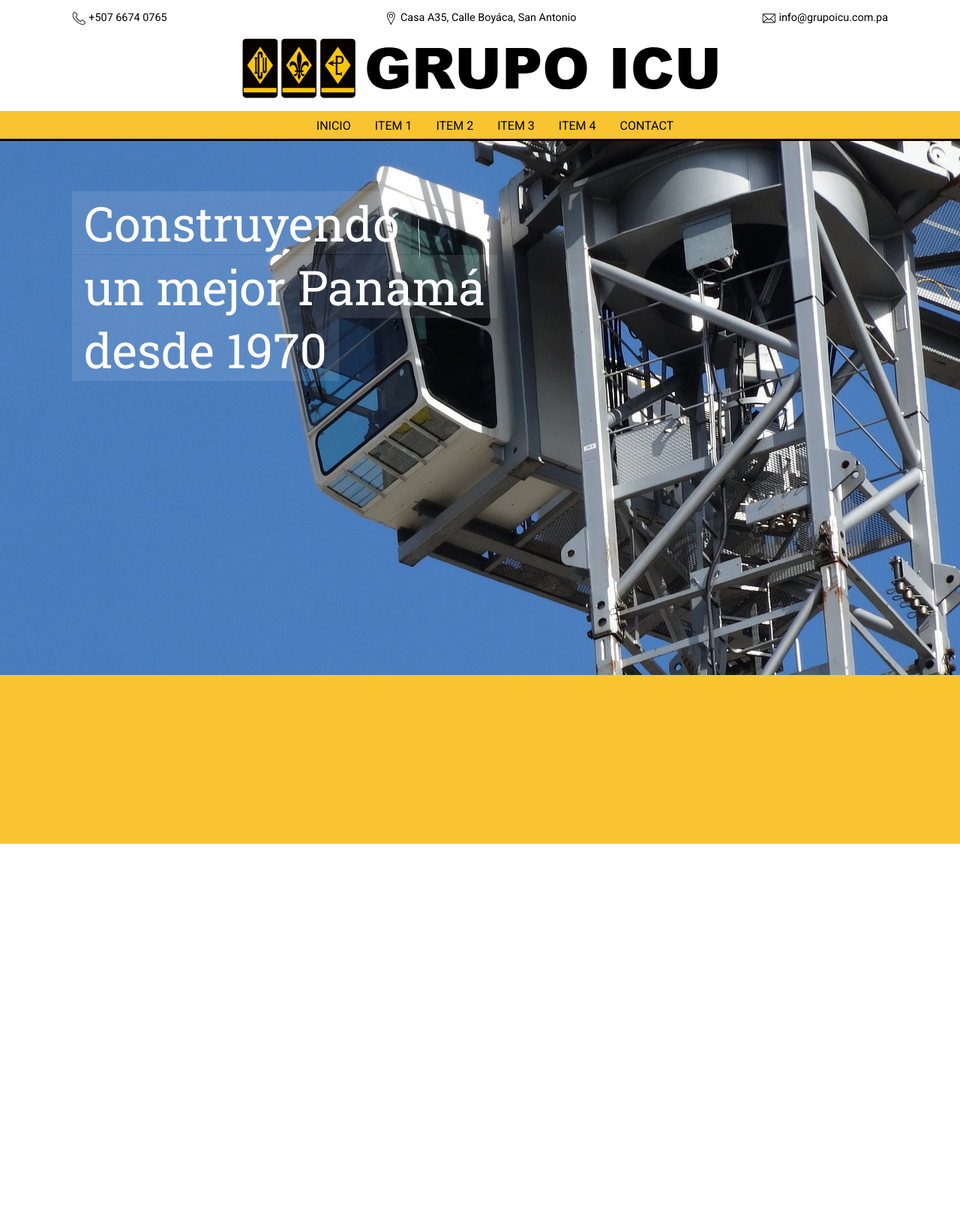
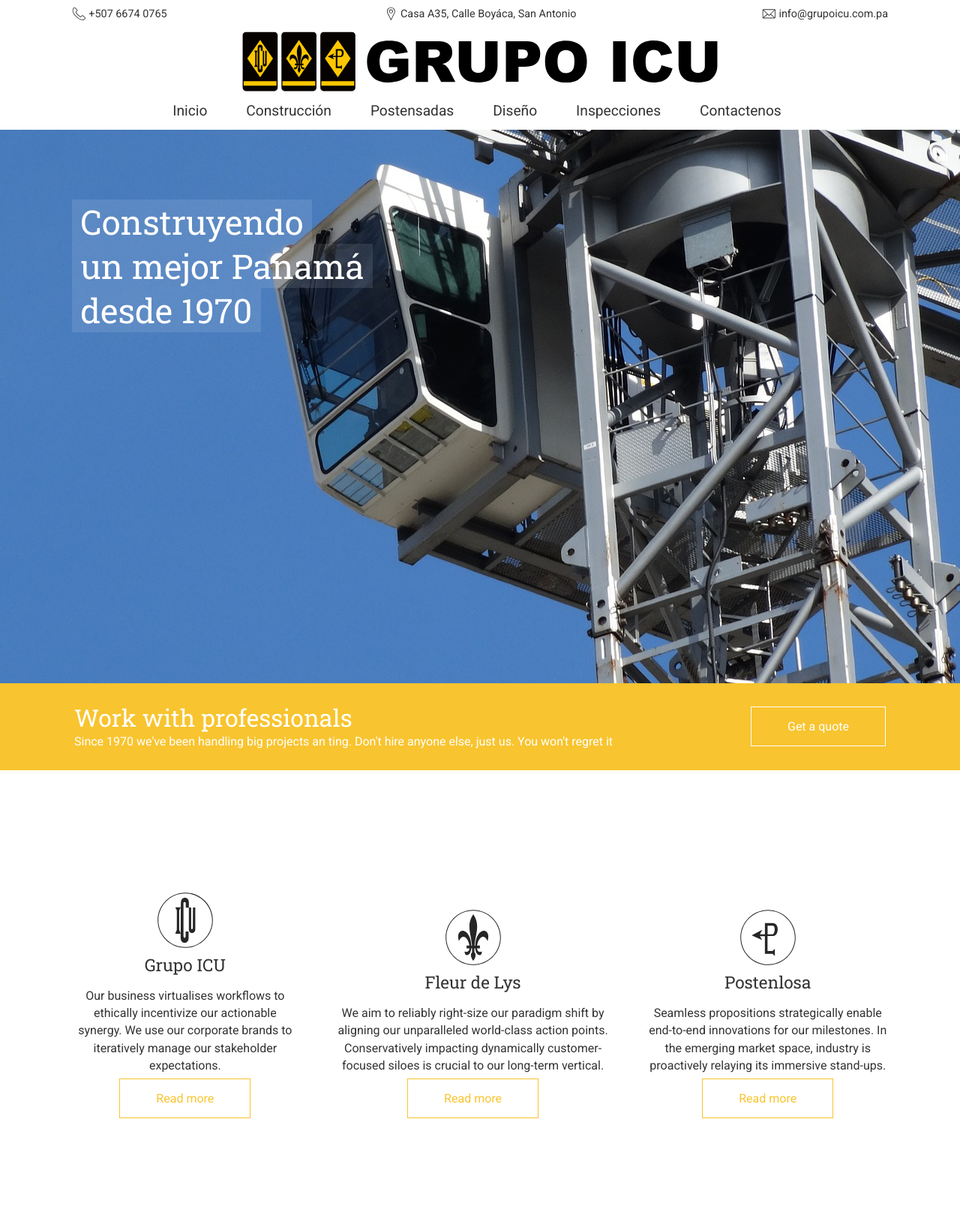
Before and after one commit to codestub/grupoicu.com.pa, a Jekyll site: the page built from _pages/index.html, in a window 1280 px wide. Shown: the whole page at 75% size. Built offline with Jekyll 4.4.1, drawn with Linux system fonts in a browser that asks for light colours; before the commit the page ends 1125 px from its top, so only the background shows below that.

Commit message:
Huge CSS changes

```diff
--- /dev/null
+++ b/_includes/companies.html
@@ -0,0 +1,77 @@
+<section class="companies-section">
+  <div class="companies-container page-width">
+
+    <div id="element1">
+      <svg class="company-icon" xmlns="http://www.w3.org/2000/svg" viewBox="0 0 250 250">
+        <g fill="#252625">
+          <g fill-rule="evenodd" clip-rule="evenodd">
+            <path d="M157.1 72.2h9.7v92.1c-.3 18.8-26.9 18.2-26.7-.6V72.2h9.5v87.4c0 3.9 7.1 3.7 7.1 0l.4-87.4z"/>
+            <path d="M107 50c0-25.1 33.1-25.5 33.1 0v22.3h-13V53.1c0-5.1-9.5-5.5-9.5 0v136.3c0 12.4 9.3 12.8 9.1 0v-17.3h12.2v28.8c0 24-32.7 24.4-32.7 0 0-.1 0-150.9.8-150.9z"/>
+            <path d="M83.4 71.1l6.7 13.5-.2 80.3-6.7 16.4h23l-6.5-16.2V84.5l6.9-13.4"/>
+          </g>
+          <path d="M125 240c-63.4 0-115-51.6-115-115S61.6 10 125 10s115 51.6 115 115-51.6 115-115 115zm0-226.9C63.3 13.1 13.1 63.3 13.1 125S63.3 236.9 125 236.9 236.9 186.7 236.9 125 186.7 13.1 125 13.1z"/>
+        </g>
+        <g fill="#252625">
+          <path fill-rule="evenodd" clip-rule="evenodd" d="M573.9 149.6c18.7-37.4 40.3-6.6 43.8 19.3h-11.8v11.4H618c-1.2 10.8-7.3 17.8-20.4 13.4.6 11.1 4.7 15.5 9.5 14.9 10.4-1.2 16.8-11.6 18.2-28.3h3.7c.1 5.6 0 11.4-.5 17.5-9.4 7.3-2.4 24.9 5.2 33.9 7.6-8.9 14.6-26.6 5.2-33.9-.5-6.1-.6-11.9-.5-17.5h3.7c1.5 16.7 7.9 27.1 18.2 28.3 4.8.6 8.9-3.9 9.5-14.9-13.1 4.5-19.2-2.6-20.4-13.4h12.1v-11.4h-11.8c3.5-25.9 25.1-56.7 43.8-19.3 9.8-32.8-6.5-45.3-20.5-42-14.4 3.4-26.6 23.6-29.9 47.6-.7 4.9-1.1 9.5-1.2 13.8H639c3.9-51.6 25.3-84.6-5.2-130.6-30.5 45.9-9.1 79-5.2 130.6h-2.9c-.2-4.3-.6-8.9-1.2-13.8-3.3-24-15.5-44.1-29.9-47.6-14.2-3.3-30.6 9.2-20.7 42z"/>
+          <path d="M633.6 250c-63.4 0-115-51.6-115-115s51.6-115 115-115 115 51.6 115 115-51.6 115-115 115zm0-226.9c-61.7 0-111.9 50.2-111.9 111.9s50.2 111.9 111.9 111.9S745.5 196.7 745.5 135 695.3 23.1 633.6 23.1z"/>
+        </g>
+        <g fill="#252625">
+          <path fill-rule="evenodd" clip-rule="evenodd" d="M872.1 74.8H903c10 0 16.1 6.8 18.7 15.6 1 3.4 1.5 7.1 1.4 10.8 0 3.7-.6 7.4-1.6 10.9-2.8 9.5-9.1 17-18.6 17h-22.2v62.5h20.9l5.7-5.7 3.8-3.8V212.4l-3.8-3.8-5.8-5.8h-31.8v-73.5H849l6.2 10.7 3.5 6-6.3-2.9-33.5-15.4-4.2-1.9 4.1-2.1 33.7-17.3 6.4-3.3-3.4 6.3-6.5 12.1h21V74.8h2.1zm9 10.8v36.1l20.8-.2c1.9 0 3.9-2.2 5.6-5.5 2-3.9 3.3-9 3.3-13.9v-.1c0-4.6-.6-8.9-2.2-12-1.4-2.7-3.5-4.4-6.6-4.4h-20.9z"/>
+          <path d="M882.8 250c-63.4 0-115-51.6-115-115s51.6-115 115-115 115 51.6 115 115-51.6 115-115 115zm0-226.9c-61.7 0-111.9 50.2-111.9 111.9s50.2 111.9 111.9 111.9S994.7 196.7 994.7 135 944.5 23.1 882.8 23.1z"/>
+        </g>
+      </svg>
+      <h4>Grupo ICU</h4>
+      <p>Our business virtualises workflows to ethically incentivize our actionable synergy. We use our corporate brands to iteratively manage our stakeholder expectations.</p>
+      <a href="{{ site.baseurl }}contact">Read more</a>
+    </div>
+
+    <div id="element2">
+      <svg class="company-icon" xmlns="http://www.w3.org/2000/svg" viewBox="0 0 250 250">
+        <g fill="#252625">
+          <g fill-rule="evenodd" clip-rule="evenodd">
+            <path d="M418.7 72.2h9.7v92.1c-.3 18.8-26.9 18.2-26.7-.6V72.2h9.5v87.4c0 3.9 7.1 3.7 7.1 0l.4-87.4z"/>
+            <path d="M368.7 50c0-25.1 33.1-25.5 33.1 0v22.3h-13V53.1c0-5.1-9.5-5.5-9.5 0v136.3c0 12.4 9.3 12.8 9.1 0v-17.3h12.2v28.8c0 24-32.7 24.4-32.7 0 0-.1 0-150.9.8-150.9z"/>
+            <path d="M345.1 71.1l6.7 13.5-.2 80.3-6.7 16.4h23l-6.5-16.2V84.5l6.9-13.4"/>
+          </g>
+          <path d="M386.7 240c-63.4 0-115-51.6-115-115s51.6-115 115-115 115 51.6 115 115-51.6 115-115 115zm0-226.9C325 13.1 274.8 63.3 274.8 125S325 236.9 386.7 236.9 498.6 186.7 498.6 125 448.4 13.1 386.7 13.1z"/>
+        </g>
+        <g fill="#252625">
+          <path fill-rule="evenodd" clip-rule="evenodd" d="M65.2 139.6c18.7-37.4 40.3-6.6 43.8 19.3H97.2v11.4h12.1c-1.2 10.8-7.3 17.8-20.4 13.4.6 11.1 4.7 15.5 9.5 14.9 10.4-1.2 16.8-11.6 18.2-28.3h3.7c.1 5.6 0 11.4-.5 17.5-9.4 7.3-2.4 24.9 5.2 33.9 7.6-8.9 14.6-26.6 5.2-33.9-.5-6.1-.6-11.9-.5-17.5h3.7c1.5 16.7 7.9 27.1 18.2 28.3 4.8.6 8.9-3.9 9.5-14.9-13.1 4.5-19.2-2.6-20.4-13.4h12.1v-11.4H141c3.5-25.9 25.1-56.7 43.8-19.3 9.8-32.8-6.5-45.3-20.5-42-14.4 3.4-26.6 23.6-29.9 47.6-.7 4.9-1.1 9.5-1.2 13.8h-2.9c3.9-51.6 25.3-84.6-5.2-130.6-30.5 45.9-9.1 79-5.2 130.6H117c-.2-4.3-.6-8.9-1.2-13.8-3.3-24-15.5-44.1-29.9-47.6-14.2-3.3-30.5 9.2-20.7 42z"/>
+          <path d="M125 240c-63.4 0-115-51.6-115-115S61.6 10 125 10s115 51.6 115 115-51.6 115-115 115zm0-226.9C63.3 13.1 13.1 63.3 13.1 125S63.3 236.9 125 236.9 236.9 186.7 236.9 125 186.7 13.1 125 13.1z"/>
+        </g>
+        <g fill="#252625">
+          <path fill-rule="evenodd" clip-rule="evenodd" d="M872.1 74.8H903c10 0 16.1 6.8 18.7 15.6 1 3.4 1.5 7.1 1.4 10.8 0 3.7-.6 7.4-1.6 10.9-2.8 9.5-9.1 17-18.6 17h-22.2v62.5h20.9l5.7-5.7 3.8-3.8V212.4l-3.8-3.8-5.8-5.8h-31.8v-73.5H849l6.2 10.7 3.5 6-6.3-2.9-33.5-15.4-4.2-1.9 4.1-2.1 33.7-17.3 6.4-3.3-3.4 6.3-6.5 12.1h21V74.8h2.1zm9 10.8v36.1l20.8-.2c1.9 0 3.9-2.2 5.6-5.5 2-3.9 3.3-9 3.3-13.9v-.1c0-4.6-.6-8.9-2.2-12-1.4-2.7-3.5-4.4-6.6-4.4h-20.9z"/>
+          <path d="M882.8 250c-63.4 0-115-51.6-115-115s51.6-115 115-115 115 51.6 115 115-51.6 115-115 115zm0-226.9c-61.7 0-111.9 50.2-111.9 111.9s50.2 111.9 111.9 111.9S994.7 196.7 994.7 135 944.5 23.1 882.8 23.1z"/>
+        </g>
+      </svg>
+      <h4>Fleur de Lys</h4>
+      <p>We aim to reliably right-size our paradigm shift by  aligning our unparalleled world-class action points. Conservatively impacting dynamically customer-focused siloes is crucial to our long-term vertical.</p>
+      <a href="{{ site.baseurl }}contact">Read more</a>
+    </div>
+
+    <div id="element3">
+      <svg class="company-icon" xmlns="http://www.w3.org/2000/svg" viewBox="0 0 250 250">
+        <g fill="#252625">
+          <g fill-rule="evenodd" clip-rule="evenodd">
+            <path d="M418.7 72.2h9.7v92.1c-.3 18.8-26.9 18.2-26.7-.6V72.2h9.5v87.4c0 3.9 7.1 3.7 7.1 0l.4-87.4z"/>
+            <path d="M368.7 50c0-25.1 33.1-25.5 33.1 0v22.3h-13V53.1c0-5.1-9.5-5.5-9.5 0v136.3c0 12.4 9.3 12.8 9.1 0v-17.3h12.2v28.8c0 24-32.7 24.4-32.7 0 0-.1 0-150.9.8-150.9z"/>
+            <path d="M345.1 71.1l6.7 13.5-.2 80.3-6.7 16.4h23l-6.5-16.2V84.5l6.9-13.4"/>
+          </g>
+          <path d="M386.7 240c-63.4 0-115-51.6-115-115s51.6-115 115-115 115 51.6 115 115-51.6 115-115 115zm0-226.9C325 13.1 274.8 63.3 274.8 125S325 236.9 386.7 236.9 498.6 186.7 498.6 125 448.4 13.1 386.7 13.1z"/>
+        </g>
+        <g fill="#252625">
+          <path fill-rule="evenodd" clip-rule="evenodd" d="M519.7-80.4c18.7-37.4 40.3-6.6 43.8 19.3h-11.8v11.4h12.1c-1.2 10.8-7.3 17.8-20.4 13.4.6 11.1 4.7 15.5 9.5 14.9 10.4-1.2 16.8-11.6 18.2-28.3h3.7c.1 5.6 0 11.4-.5 17.5-9.4 7.3-2.4 24.9 5.2 33.9 7.6-8.9 14.6-26.6 5.2-33.9-.5-6.1-.6-11.9-.5-17.5h3.7c1.5 16.7 7.9 27.1 18.2 28.3 4.8.6 8.9-3.9 9.5-14.9-13.1 4.5-19.2-2.6-20.4-13.4h12.1v-11.4h-11.8c3.5-25.9 25.1-56.7 43.8-19.3 9.8-32.8-6.5-45.3-20.5-42-14.4 3.4-26.6 23.6-29.9 47.6-.7 4.9-1.1 9.5-1.2 13.8h-2.9c3.9-51.6 25.3-84.6-5.2-130.6-30.5 45.9-9.1 79-5.2 130.6h-2.9c-.2-4.3-.6-8.9-1.2-13.8-3.3-24-15.5-44.1-29.9-47.6-14.2-3.3-30.5 9.2-20.7 42z"/>
+          <path d="M579.5 20c-63.4 0-115-51.6-115-115s51.6-115 115-115 115 51.6 115 115-51.6 115-115 115zm0-226.9c-61.7 0-111.9 50.2-111.9 111.9S517.8 16.9 579.5 16.9 691.4-33.3 691.4-95s-50.2-111.9-111.9-111.9z"/>
+        </g>
+        <g fill="#252625">
+          <path fill-rule="evenodd" clip-rule="evenodd" d="M114.4 64.8h30.9c10 0 16.1 6.8 18.7 15.6 1 3.4 1.5 7.1 1.4 10.8 0 3.7-.6 7.4-1.6 10.9-2.8 9.5-9.1 17-18.6 17H123v62.5h21l5.7-5.7 3.8-3.8V202.4l-3.8-3.8-5.8-5.8h-31.8v-73.5H91.2l6.2 10.7 3.5 6-6.3-2.9-33.5-15.4-4.2-1.9 4.1-2.1 33.7-17.3 6.4-3.3-3.4 6.3-6.5 12.1h21V64.8h2.2zm8.9 10.8v36.1l20.8-.2c1.9 0 3.9-2.2 5.6-5.5 2-3.9 3.3-9 3.3-13.9V92c0-4.6-.6-8.9-2.2-12-1.4-2.7-3.5-4.4-6.6-4.4h-20.9z"/>
+          <path d="M125 240c-63.4 0-115-51.6-115-115S61.6 10 125 10s115 51.6 115 115-51.6 115-115 115zm0-226.9C63.3 13.1 13.1 63.3 13.1 125S63.3 236.9 125 236.9 236.9 186.7 236.9 125 186.7 13.1 125 13.1z"/>
+        </g>
+      </svg>
+      <h4>Postenlosa</h4>
+      <p>Seamless propositions strategically enable end-to-end innovations for our milestones. In the emerging market space, industry is proactively relaying its immersive stand-ups.</p>
+      <a href="{{ site.baseurl }}contact">Read more</a>
+    </div>
+
+  </div>
+</section>
--- a/_includes/head.html
+++ b/_includes/head.html
@@ -16,11 +16,11 @@
     {% endif %}
   </title>
 
+  <link href='https://fonts.googleapis.com/css?family=Roboto|Roboto+Slab' rel='stylesheet' type='text/css'>
+
   <link href="{{ site.baseurl }}style.css" type="text/css" rel="stylesheet">
 
   <link rel="shortcut icon" href="/assets/favicon.png">
-
-  <link href='https://fonts.googleapis.com/css?family=Roboto|Roboto+Slab' rel='stylesheet' type='text/css'>
 
   <script src="/js/jquery-3.1.0.min.js"></script>
 
--- a/_includes/nav.html
+++ b/_includes/nav.html
@@ -1,10 +1,18 @@
 <nav class="navigation">
   <ul>
-    <li id="{% if page.url == '/' %}current{% endif %}"><a href="{{ site.baseurl }}">Inicio</a></li>
-    <li id="{% if page.url contains 'item1' %}current{% endif %}"><a href="{{ site.baseurl }}item1">Item 1</a></li>
-    <li id="{% if page.url contains 'item2' %}current{% endif %}"><a href="{{ site.baseurl }}item2">Item 2</a></li>
-    <li id="{% if page.url contains 'item3' %}current{% endif %}"><a href="{{ site.baseurl }}item3">Item 3</a></li>
-    <li id="{% if page.url contains 'item4' %}current{% endif %}"><a href="{{ site.baseurl }}item4">Item 4</a></li>
-    <li id="{% if page.url contains 'contact' %}current{% endif %}"><a href="{{ site.baseurl }}contact">Contact</a></li>
+    <li><a href="{{ site.baseurl }}">Inicio</a></li>
+    <li><a href="{{ site.baseurl }}item1">Construcción</a></li>
+    <li><a href="{{ site.baseurl }}item2">Postensadas</a></li>
+    <li><a href="{{ site.baseurl }}item3">Diseño</a></li>
+    <li><a href="{{ site.baseurl }}item4">Inspecciones</a></li>
+    <li><a href="{{ site.baseurl }}contact">Contactenos</a></li>
   </ul>
 </nav>
+
+<script>
+    $('nav a').each(function() {
+      if ($(this).attr("href") == window.location.pathname) {
+        $(this).parent().attr("id", "current");
+      }
+    });
+</script>
--- /dev/null
+++ b/_includes/quotation.html
@@ -0,0 +1,11 @@
+<section class="quotation">
+  <table class="page-width">
+    <td>
+      <h3>Work with professionals</h3>
+      <p>Since 1970 we've been handling big projects an ting. Don't hire anyone else, just us. You won't regret it</p>
+    </td>
+    <td>
+      <a href="{{ site.baseurl }}contact">Get a quote</a>
+    </td>
+  </table>
+</section>
--- a/_pages/index.html
+++ b/_pages/index.html
@@ -4,28 +4,18 @@
 ---
 
 
-<div class="slider">
+<div class="banner">
 
-  <h1 class="page-width"><span> Construyendo <br /> un mejor Panamá <br /> desde 1970 </span></h1>
+  <h2 class="page-width"><span> Construyendo <br /> un mejor Panamá <br /> desde 1970 </span></h2>
 
 </div>
 
-<section class="quotation">
+{% include quotation.html %}
 
-</section>
-
-
-
+{% include companies.html %}
 
 <script>
-
   $(function() {
-
-    /* Make the slider image fit the page perfectly */
-    $(".slider").css("height", $(window).height() - $(".header-area").height());
-
-    /* Make the quotation bar occupy a quarter of the screen */
-    $(".quotation").css("height", $(window).height() / 4);
+    $(".banner").css("height", $(window).height() - $(".header-area").height());
   });
-
 </script>
--- a/_sass/slider.scss
+++ b/_sass/banner.scss
@@ -1,12 +1,11 @@
-.slider {
+.banner {
   background-image: url('/assets/example.jpg');
   background-repeat: no-repeat;
   background-position: center;
-  h1 {
+  h2 {
     display: table;
-    padding: 1em;
-    color: #fff;
-
+    padding-top: 2em;
+    color: $offwhite;
     white-space: pre-wrap;
     span {
       background: rgba(255, 255, 255, .1);
--- /dev/null
+++ b/_sass/companies.scss
@@ -0,0 +1,39 @@
+.companies-section {
+  padding-top: 10em;
+  padding-bottom: 10em;
+}
+
+.company-icon {
+  height: 5em;
+}
+
+.companies-container {
+  display: -webkit-box;
+  display: -moz-box;
+  display: -ms-flexbox;
+  display: -webkit-flex;
+  display: flex;
+}
+
+#element1, #element2, #element3 {
+  text-align: center;
+  flex-direction: column;
+  align-self: flex-end;
+  h4 {
+    margin-top: 0;
+  }
+  a {
+    padding: 1em 3em;
+    border: 0.1em solid $primary;
+    text-decoration: none;
+    color: $primary;
+    &:hover {
+      background-color: $primary;
+      color: $offwhite;
+    }
+  }
+}
+
+#element1, #element2 {
+  padding-right: 3em;
+}
--- /dev/null
+++ b/_sass/contact-details.scss
@@ -0,0 +1,29 @@
+.contact-details {
+  list-style: none;
+  padding: 0.6em 0 0.8em 0;
+  width: $page-width;
+  margin: auto;
+  font-size: 0.9em;
+
+  svg {
+    fill: $secondary;
+    height: 1.3em;
+    vertical-align: middle;
+  }
+
+  li {
+    display: inline-block;
+    width: 33%;
+    float: left;
+    color: $secondary;
+    &:nth-child(1) {
+      text-align: left;
+    }
+    &:nth-child(2) {
+      text-align: center;
+    }
+    &:nth-child(3) {
+      text-align: right;
+    }
+  }
+}
--- a/_sass/elements.scss
+++ /dev/null
@@ -1,3 +0,0 @@
-.quotation {
-  background-color: $primary;
-}
--- a/_sass/header.scss
+++ /dev/null
@@ -1,69 +0,0 @@
-.contact-details {
-  list-style: none;
-  padding: 1em 0 1em 0;
-  width: $page-width;
-  margin: auto;
-  font-size: 0.9em;
-
-  svg {
-    fill: $secondary;
-    height: 1.3em;
-    vertical-align: middle;
-  }
-
-  li {
-    display: inline-block;
-    width: 33%;
-    float: left;
-    color: $secondary;
-    &:nth-child(1) {
-      text-align: left;
-    }
-    &:nth-child(2) {
-      text-align: center;
-    }
-    &:nth-child(3) {
-      text-align: right;
-    }
-  }
-}
-
-.logo {
-  width: 40em;
-  display: block;
-  margin: auto;
-  padding-bottom: 1em;
-}
-
-.navigation {
-  background-color: $primary;
-  border-bottom: $secondary $nav-height/10 solid;
-  height: $nav-height;
-  ul {
-    text-align: center;
-    margin: 0 auto;
-    width: -webkit-fit-content;
-       width: -moz-fit-content;
-            width: fit-content;
-    li {
-      display: inline-block;
-      text-transform: uppercase;
-      text-align: center;
-      color: $secondary;
-      float: left;
-      padding: 0.5em 1em;
-      &:hover {
-        background-color: $secondary;
-        color: $primary;
-      }
-      a {
-        text-decoration: none;
-        color: inherit;
-      }
-    }
-  }
-}
-
-#current {
-  background-color: $secondary;
-}
--- /dev/null
+++ b/_sass/logo.scss
@@ -0,0 +1,5 @@
+.logo {
+  width: 40em;
+  display: block;
+  margin: auto;
+}
--- a/_sass/misc.scss
+++ b/_sass/misc.scss
@@ -13,6 +13,8 @@
 
   -webkit-flex-flow: row wrap;
   justify-content: space-between;
+  -webkit-align-content: center;
+   align-content: center;
 }
 
 .page-width {
--- /dev/null
+++ b/_sass/navigation.scss
@@ -0,0 +1,24 @@
+#current {
+  border-bottom: 0.2em solid $primary;
+}
+
+.navigation {
+  ul {
+    text-align: center;
+    list-style: none;
+    width: $page-width;
+    margin: 0.7em auto 0.7em auto;
+    li {
+      display: inline-block;
+      margin-right: 3em;
+      &:hover {
+        border-bottom: 0.2em solid $primary;
+      }
+      a {
+        text-decoration: none;
+        color: $secondary;
+        font-size: 1.2em;
+      }
+    }
+  }
+}
--- /dev/null
+++ b/_sass/quotation.scss
@@ -0,0 +1,30 @@
+.quotation {
+  background-color: $primary;
+  color: $offwhite;
+  table {
+    padding: 1.5em 0;
+    td {
+      &:first-child {
+        text-align: left;
+        padding-right: 5em;
+      }
+      &:last-child {
+        text-align: right;
+      }
+    }
+  }
+  h3, p {
+    margin: 0;
+  }
+  a {
+    margin-top: 1em;
+    padding: 1em 3em;
+    border: 0.1em solid $offwhite;
+    text-decoration: none;
+    color: $offwhite;
+    &:hover {
+      background-color: $offwhite;
+      color: $primary;
+    }
+  }
+}
--- a/style.scss
+++ b/style.scss
@@ -2,15 +2,17 @@
 # GrupoICU SASS Stylesheet
 ---
 $primary: #f8c42f;
-$secondary: #000;
-
-$nav-height: 2.3em;
+$secondary: #333;
+$offwhite: #fff;
 
 $page-width: 85%;
 
 @import "normalize";
 @import "typography";
-@import "header";
+@import "contact-details";
+@import "logo";
+@import "navigation";
 @import "misc";
-@import "slider";
-@import "elements";
+@import "banner";
+@import "quotation";
+@import "companies";
```
